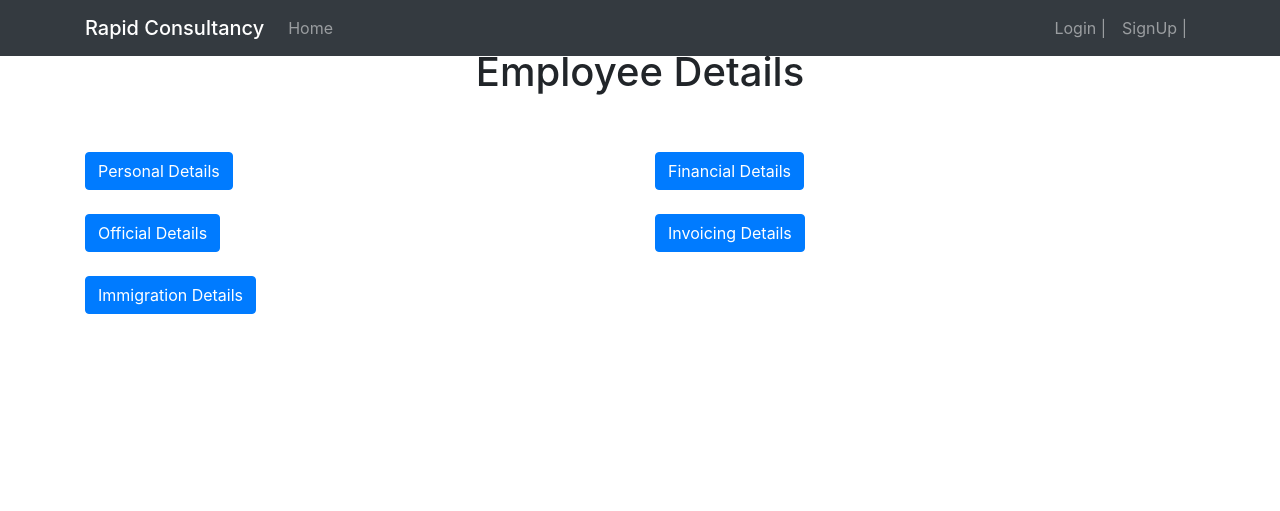
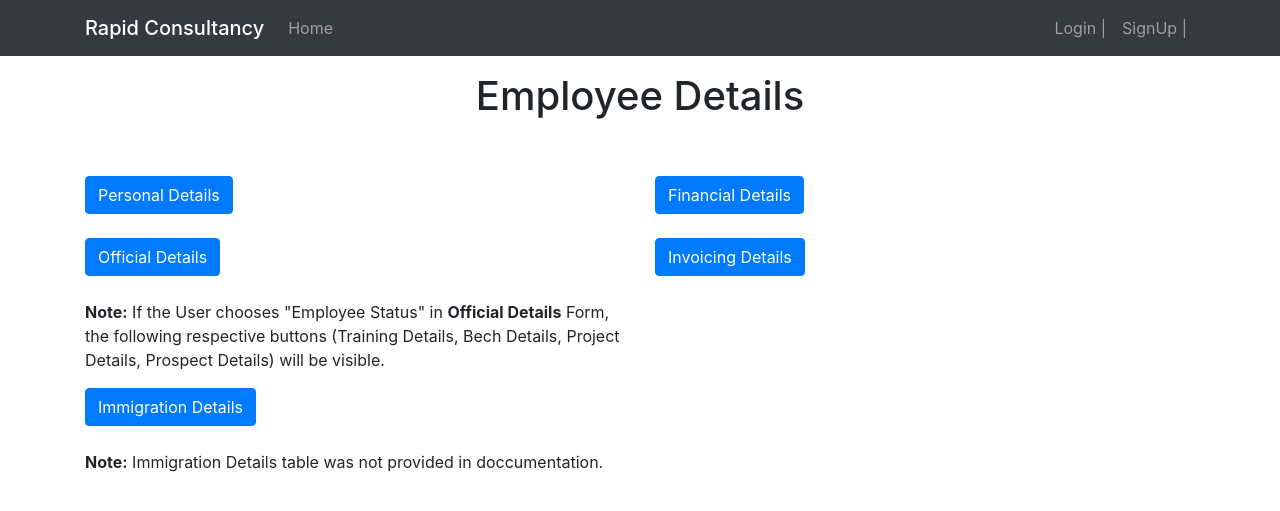
Before and after one commit to raghunandan2208/Rapid_Task_Raghunandan, a Django app: template main/templates/consultant/emp-details.html in a window 1280 px wide. Shown: the top 511 px of the page. Run offline with Django 3.2, Linux system fonts and the light colour scheme; the template is opened without the code that fills it: values that come from a table or form of the project are taken from there, others are empty; data comes from the database, SQL or seed files in the repository; parts of the project's set-up code (start-up, migrations or seed data) failed here and were passed over; some libraries are stand-ins or nearby versions.

Commit message:
fourth commit

```diff
--- a/main/templates/consultant/emp-details.html
+++ b/main/templates/consultant/emp-details.html
@@ -2,7 +2,7 @@
 
 {% block content %}
 <div class="container">
-<br><br>
+<br><br><br>
     <h1 style="text-align: center;">Employee Details</h1><br><br>
 
     <div class="row">
@@ -20,8 +20,10 @@
         {% else %}
         <a href="{% url 'official-update' emp_official.id %}"><button class="btn btn-primary" type="button" >Official Details</button></a><br><br>
         {% endif %}
+        <p><strong>Note:</strong> If the User chooses "Employee Status" in <strong>Official Details</strong> Form, the following respective buttons (Training Details, Bech Details, Project Details, Prospect Details) will be visible. </p>
 
         <a href="#"><button class="btn btn-primary" type="button" >Immigration Details</button></a><br><br>
+        <p><strong>Note:</strong> Immigration Details table was not provided in doccumentation.</p>
 
         </div>
         <div class="col-6">
```
